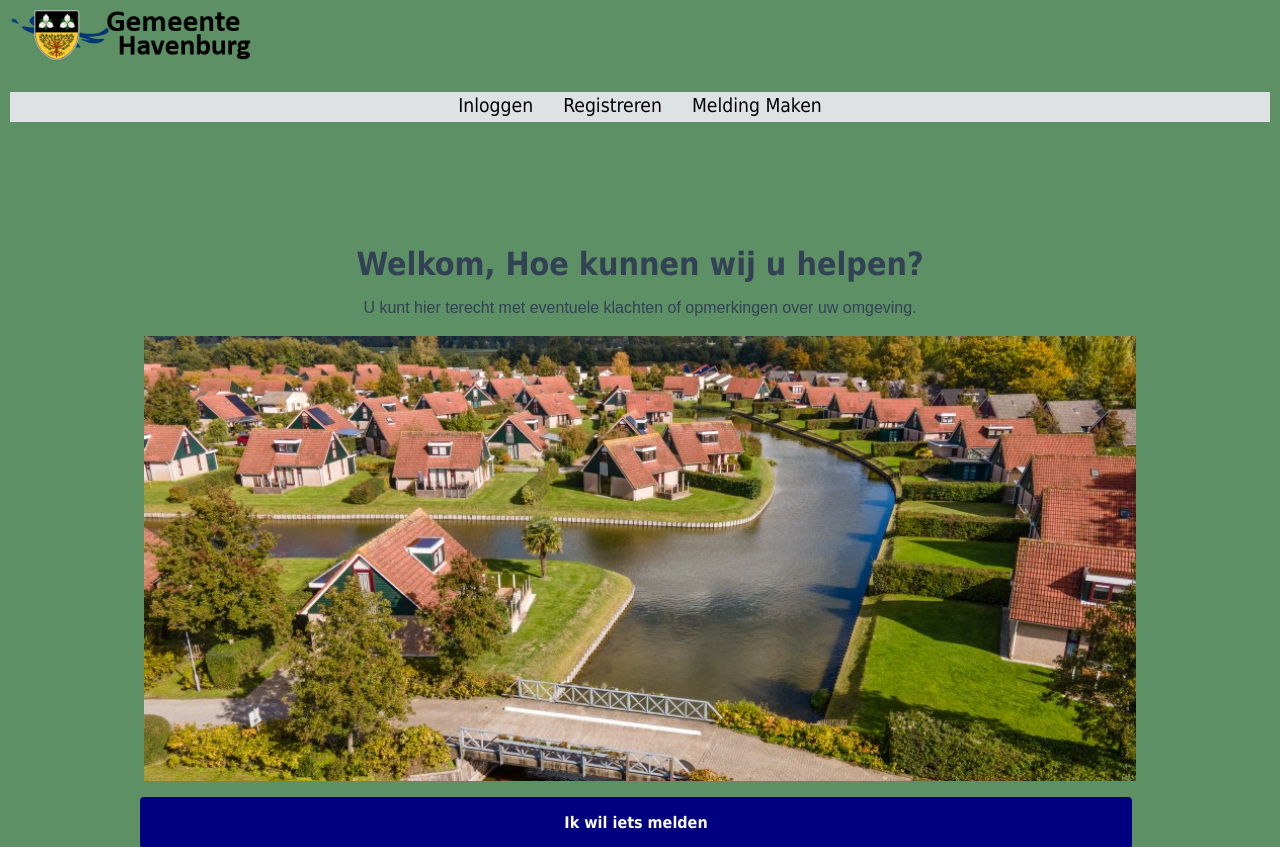
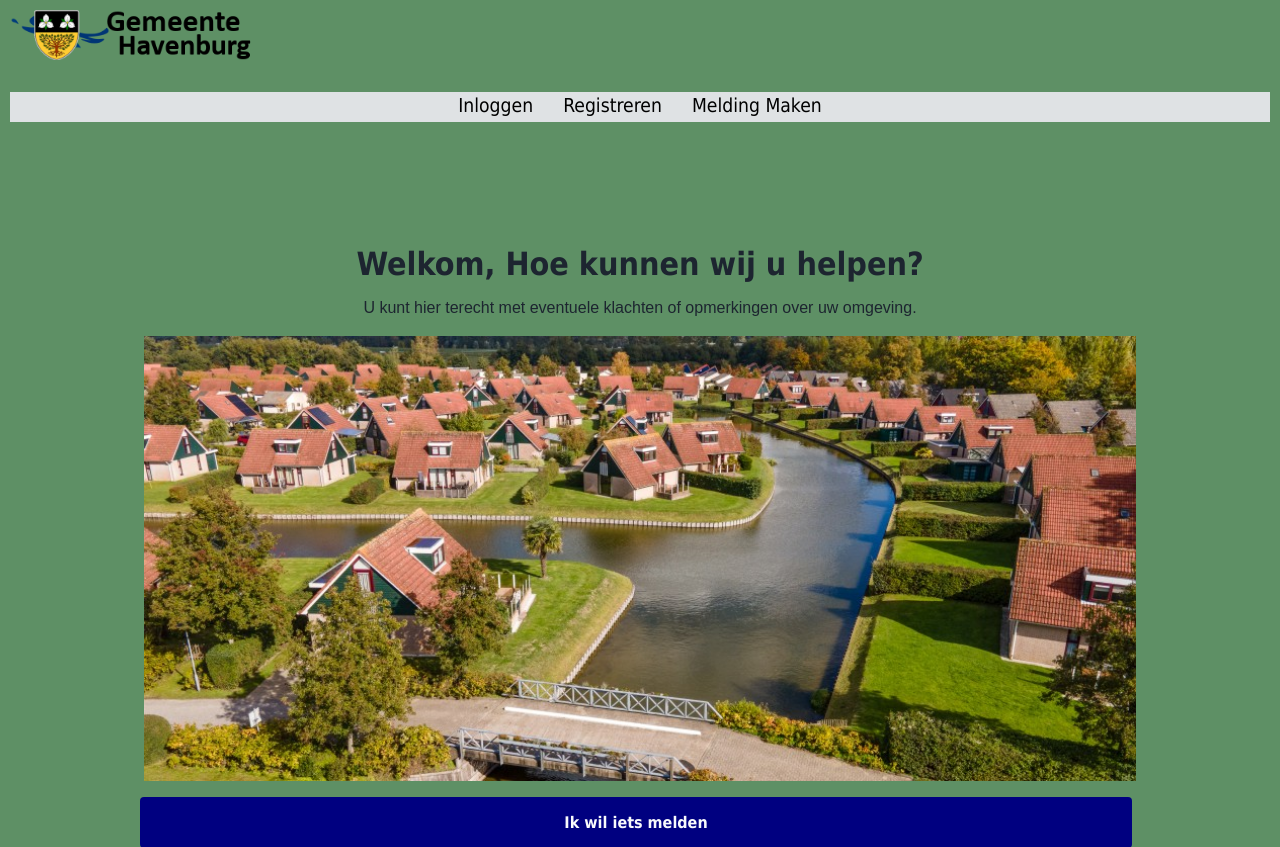
Before and after one commit to Allen16081992/MunicipalC, a PHP site: page / in a window 1280 px wide. Shown: the top 847 px of the page. Run offline with PHP 8.4, Linux system fonts and the light colour scheme; some libraries are stand-ins or nearby versions.

```diff
--- a/css/trongate.css
+++ b/css/trongate.css
@@ -8,7 +8,7 @@
 :root {
     --primary-color: #4f46e5;
     --primary-color-dark: #4338ca;
-    --text-dark: #334155;
+    --text-dark: #1d2530;
     --text-light: #f8fafc;
 
     --font-sans: "Century Gothic", Tahoma, Arial, sans-serif;
```
